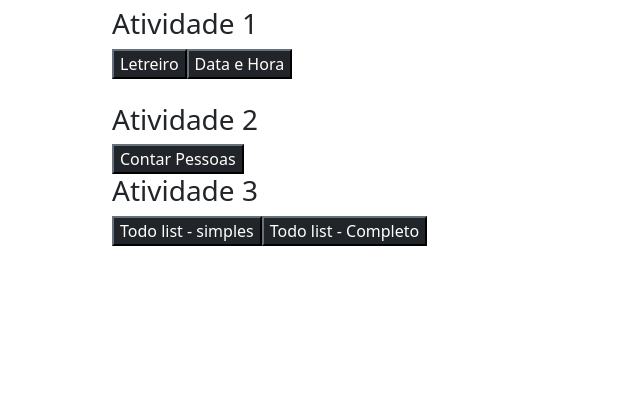
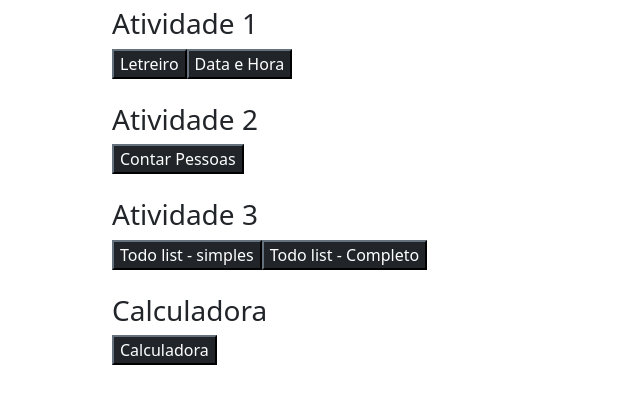
Before and after one commit to GustavoBSouza22/LabEngenharia, a plain HTML site: page index.html in a window 1280 px wide. Shown: the part 73-476 px from the top of the page, without its empty margins (208-848 px from the left). Drawn offline with nearby package versions, Linux system fonts and the light colour scheme.

Commit message:
Update index.html

```diff
--- a/index.html
+++ b/index.html
@@ -98,12 +98,23 @@
 
       </div>
 
+	 <br><br>
 
 	<h3>Atividade 3</h3>
       	<div class="btn-group" role="group">
 		<a href="https://gustavobsouza22.github.io/LabEngenharia/todoList.html"><button type="button" class="btn-dark">Todo list - simples</button></a>
 		<a href="https://gustavobsouza22.github.io/LabEngenharia/TodoList-Completo.html"><button type="button" class="btn-dark">Todo list - Completo </button></a>
 	</div>
+
+	  <br><br>
+
+	  <h3>Calculadora</h3>
+	  <div class="btn-group" role="group">
+
+		<a href="https://gustavobsouza22.github.io/LabEngenharia/calculadora.html"><button type="button" class="btn-dark"> Calculadora </button></a>
+
+	  </div>
+
 
     </body>
 
```
